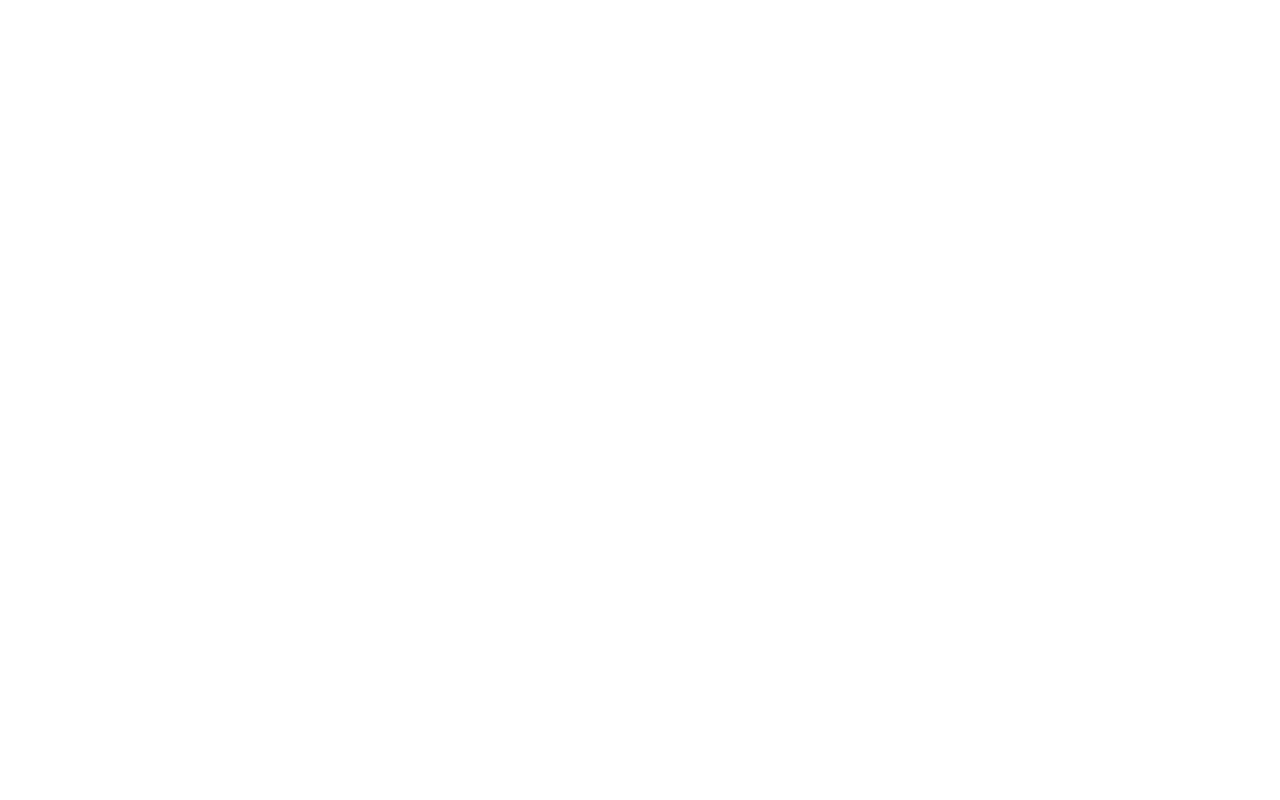
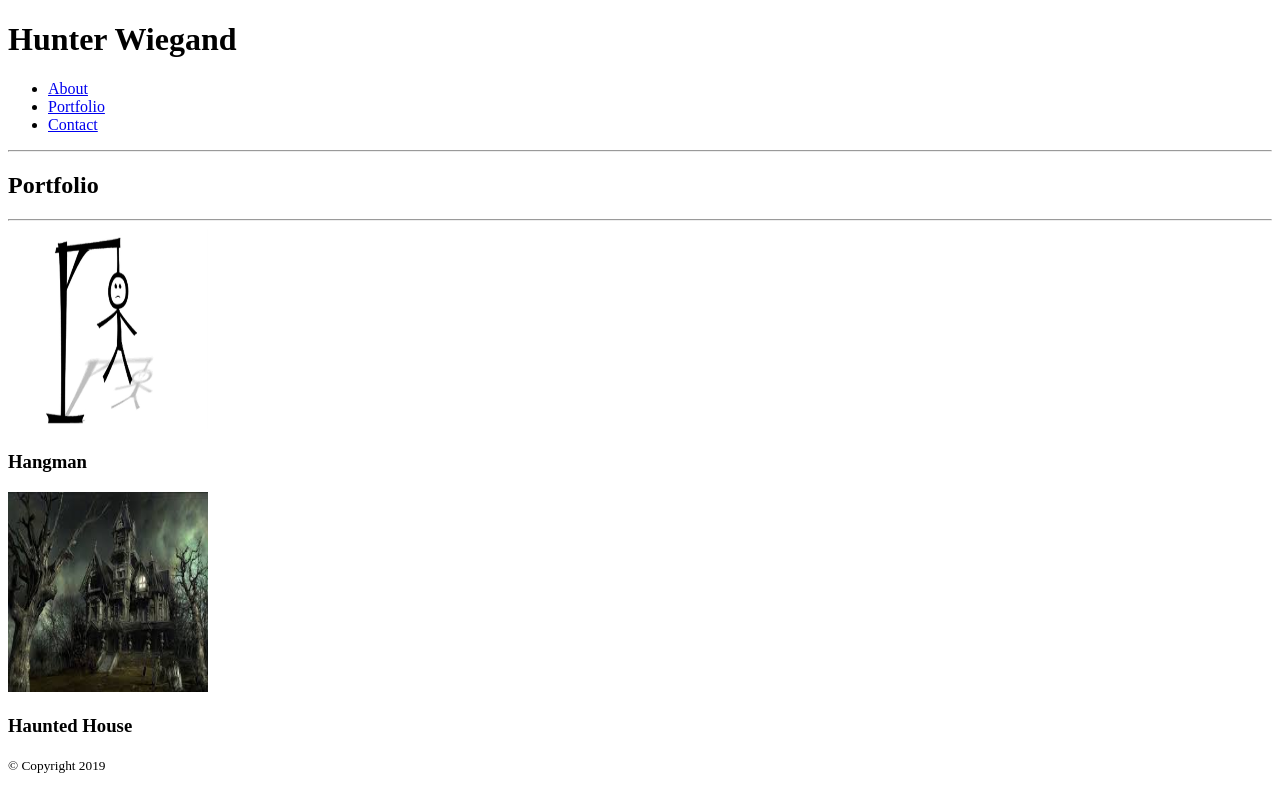
Before and after one commit to hunterwiegand/Basic-Portfolio, a plain HTML site: page protfolio.html in a window 1280 px wide. Drawn offline with Linux system fonts and the light colour scheme.

Commit message:
Code basic layout for Portfolio Page

```diff
--- a/protfolio.html
+++ b/protfolio.html
@@ -0,0 +1,28 @@
+<!DOCTYPE html>
+<head>
+    <title>Hunter's Portfolio</title>
+</head>
+<body>
+    <header>
+        <h1>Hunter Wiegand</h1>
+        <nav>
+            <ul>
+                <li><a href="index.html">About</a></li>
+                <li><a href="#">Portfolio</a></li>
+                <li><a href="contact.html">Contact</a></li>
+            </ul>
+        </nav>
+        <hr>
+    </header>
+    <div> <!--add css class to defind text box size -->
+        <h2>Portfolio</h2>
+        <hr>
+        <img src="assets/images/hangman.png" height="200px" width="200px" alt="picture of hangman game">
+        <h3>Hangman</h3>
+        <img src="assets/images/houseEscape.png" height="200px" width="200px" alt="picture of haunted house">
+        <h3>Haunted House</h3>
+    </div>
+</body>
+<footer>
+    <small>&copy; Copyright 2019</small>
+</footer>
```
Also changed, not shown: index.html (+1 -1 lines), assets/images/hangman.png (added), assets/images/houseEscape.png (added).
